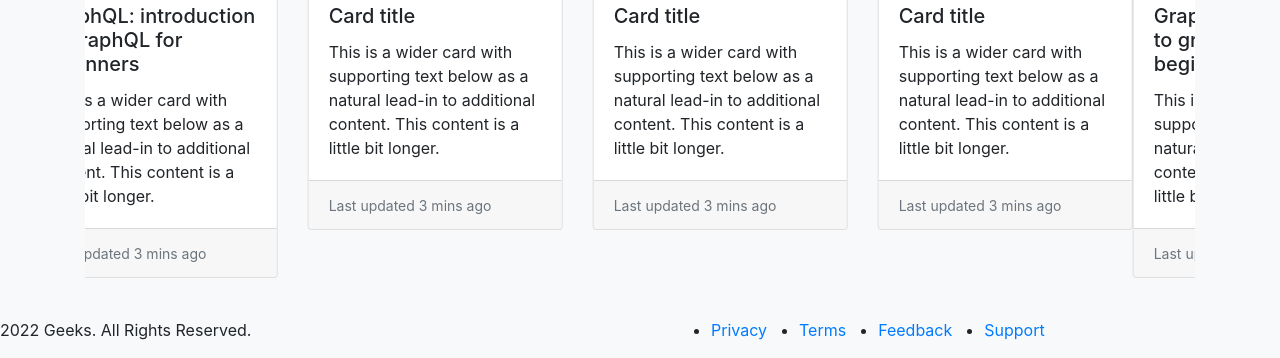
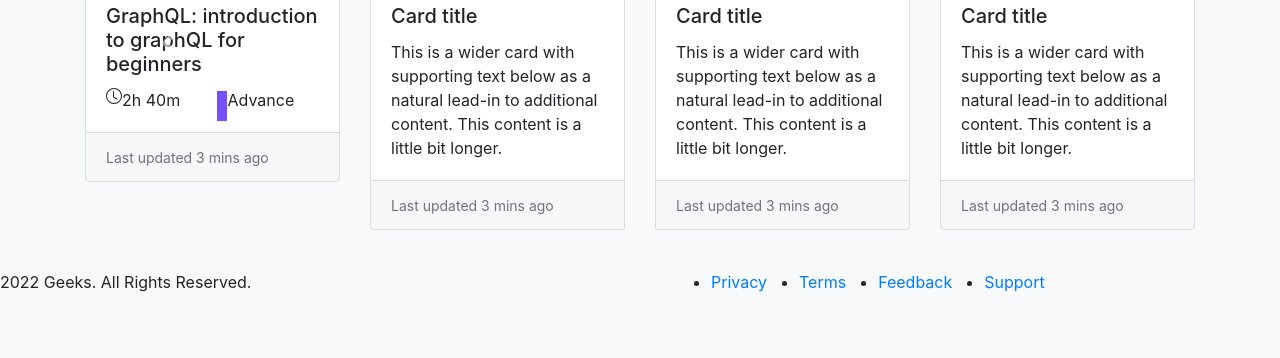
Before and after one commit to Aoblu87/M3-Web-Design-D5-Mockup-, a plain HTML site: page index.html in a window 1280 px wide. Shown: the part 906-1264 px from the top of the page. After the commit the page ends 1216 px from the top, so only its background shows below. Drawn offline with nearby package versions, Linux system fonts and the light colour scheme.

Commit message:
lavoro sulla card

```diff
--- a/index.html
+++ b/index.html
@@ -192,8 +192,7 @@
             </div>
 
             <!-- Carousel desktop-->
-            <div id="carouselExampleFade" class="carousel slide carousel(pause) d-none d-md-block "
-                data-ride="carousel">
+            <div id="carouselExampleFade" class="carousel slide  d-none d-md-block " data-ride="carousel">
                 <div class="carousel-inner">
                     <div class="carousel-item active">
                         <div class="row row-cols-1 row-cols-md-4">
@@ -202,9 +201,25 @@
                                     <img src="assets/course-graphql.jpg" class="card-img-top" alt="Graph Ql">
                                     <div class="card-body">
                                         <h5 class="card-title">GraphQL: introduction to graphQL for beginners</h5>
-                                        <p class="card-text">This is a wider card with supporting text below as a
-                                            natural lead-in to additional content. This content is a little bit longer.
-                                        </p>
+                                        <div class="row">
+
+                                            <div class="col-6 d-flex">
+
+                                                <svg xmlns="http://www.w3.org/2000/svg" width="16" height="16"
+                                                    fill="currentColor" class="bi bi-clock" viewBox="0 0 16 16">
+                                                    <path
+                                                        d="M8 3.5a.5.5 0 0 0-1 0V9a.5.5 0 0 0 .252.434l3.5 2a.5.5 0 0 0 .496-.868L8 8.71V3.5z" />
+                                                    <path
+                                                        d="M8 16A8 8 0 1 0 8 0a8 8 0 0 0 0 16zm7-8A7 7 0 1 1 1 8a7 7 0 0 1 14 0z" />
+                                                </svg>
+                                                <p class="card-text"> 2h 40m
+                                                </p>
+                                            </div>
+                                            <div class="col-6 d-flex">
+
+                                                <p class="average card-text"> Advance</p>
+                                            </div>
+                                        </div>
                                     </div>
                                     <div class="card-footer">
                                         <small class="text-muted">Last updated 3 mins ago</small>
@@ -256,7 +271,7 @@
 
                         </div>
                     </div>
-                    <div class="carousel-item">
+                    <!-- <div class="carousel-item">
                         <div class="row row-cols-1 row-cols-md-4">
                             <div class="col-6 col-md-3 mb-4">
                                 <div class="card">
@@ -377,7 +392,7 @@
                             </div>
 
                         </div>
-                    </div>
+                    </div> -->
                 </div>
                 <button class="carousel-control-prev" type="button" data-target="#carouselExampleFade"
                     data-slide="prev">
--- a/style.css
+++ b/style.css
@@ -52,7 +52,7 @@
 
 }
 
-.bi {
+.list-group-item>.row>.col-2>.bi {
 
     color: #C18165;
     background-color: #FFEFD9;
@@ -63,3 +63,14 @@
     width: 2%;
     height: 2%;
 } */
+
+.average::before{
+content: '';
+position: absolute;
+width: 10px;
+height: 30px;
+background-color: #7650FE;
+top: 3px;
+right: 30px;
+left: 4px;
+}
```
Also changed, not shown: assets/coveragelevel_83772.svg (added).
